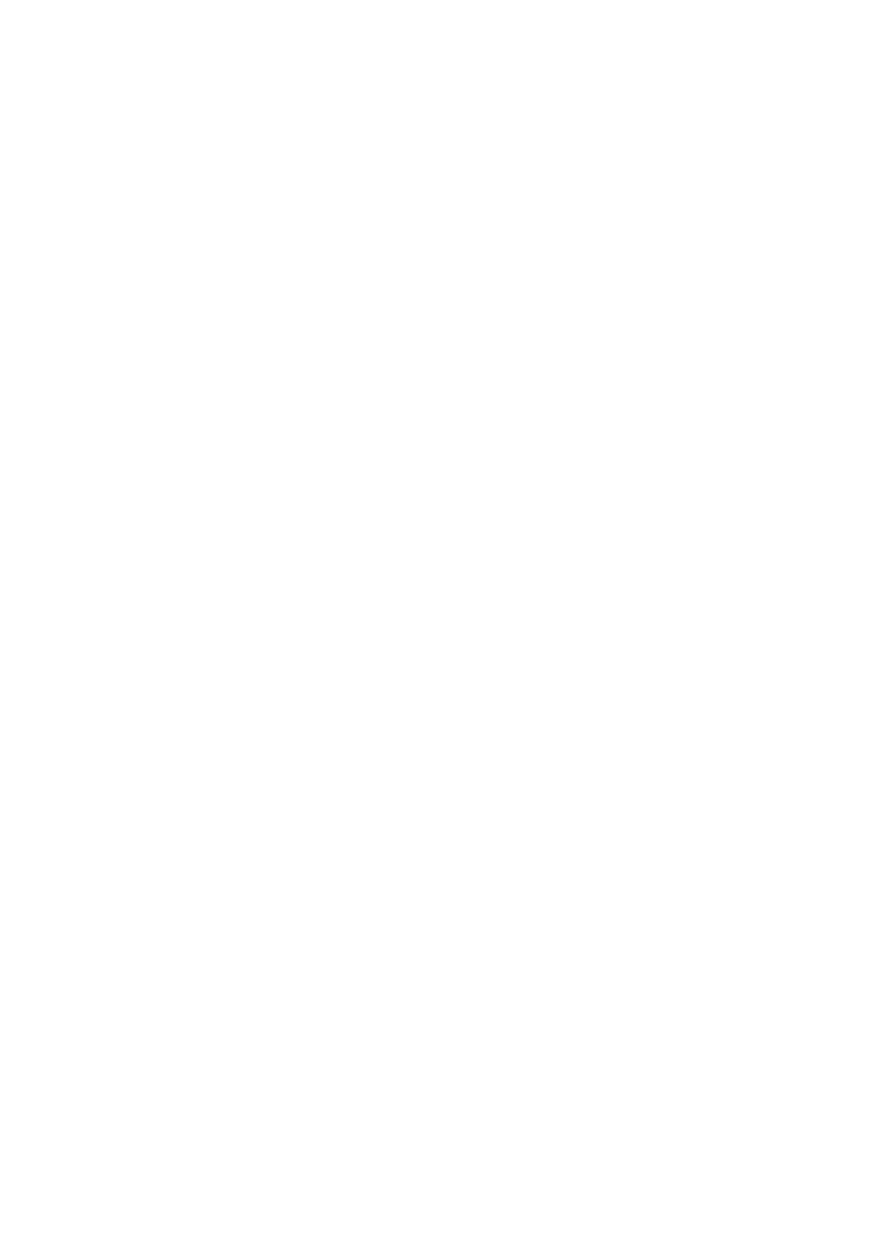
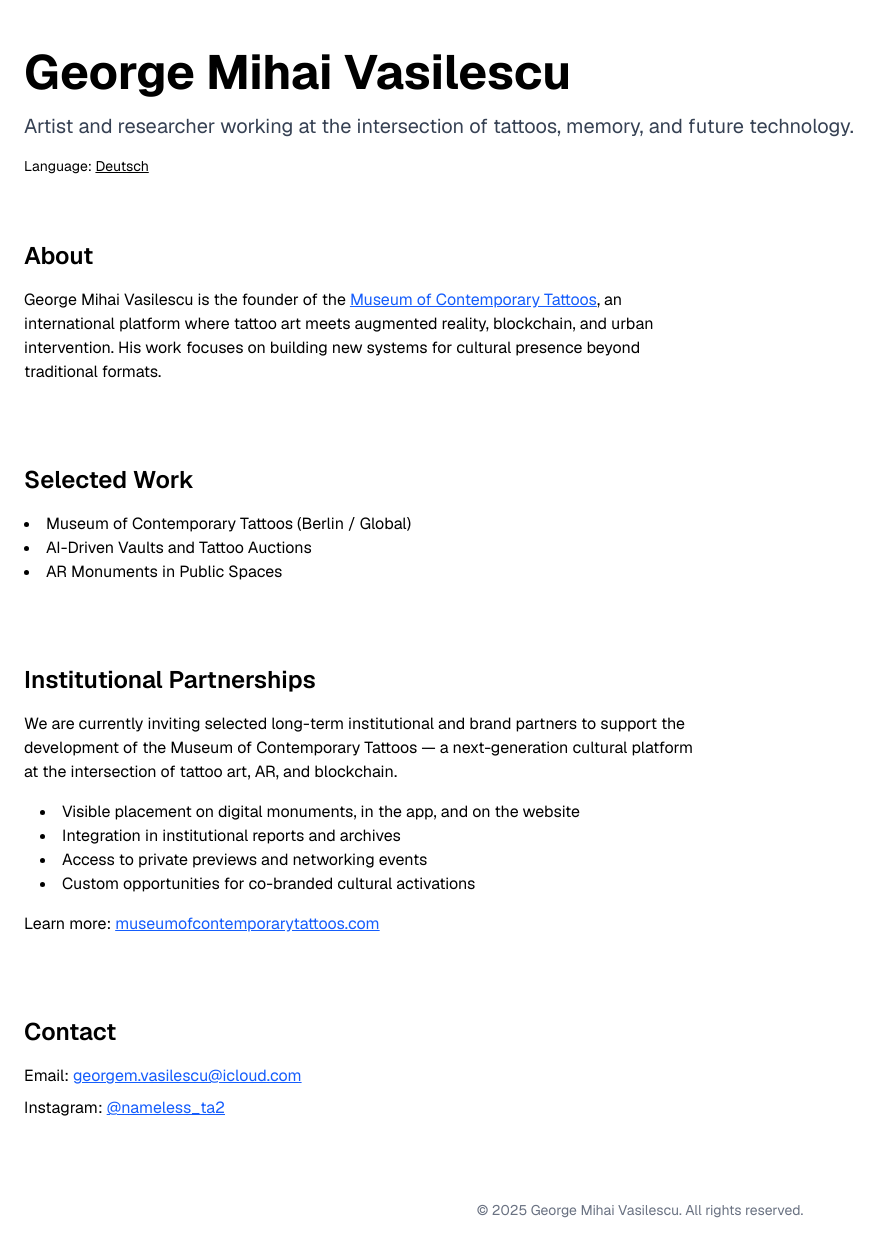
Before and after one commit to GeorgeMihaiVasilescu/george-mihai-vasilescu-site, a Next.js app: page / in a window 1280 px wide. Before the commit this address had no page. Shown: the top 1256 px of the page, without its empty margins (0-892 px from the left). Before the commit the page ends 800 px from the top, so only its background shows below. Built offline with nearby package versions, Linux system fonts and the light colour scheme.

Commit message:
Update layout and homepage, remove Knight page

```diff
--- a/src/app/knight/page.tsx
+++ /dev/null
@@ -1,26 +0,0 @@
-'use client';
-
-import { useState } from "react";
-import Link from "next/link";
-
-export default function KnightPage() {
-  const [code, setCode] = useState("");
-
-  return (
-    <main className="min-h-screen flex flex-col items-center justify-center bg-black text-white font-mono px-4">
-      <div className="text-5xl font-semibold mb-6">AK</div>
-
-      <input
-        type="text"
-        value={code}
-        onChange={(e) => setCode(e.target.value)}
-        className="px-4 py-2 mb-4 bg-gray-800 text-white rounded-md border border-gray-600 focus:outline-none focus:ring-2 focus:ring-red-500"
-        placeholder="Type your code here"
-      />
-
-      <Link href="/">
-        <span className="text-sm text-white hover:underline">← Back to Home</span>
-      </Link>
-    </main>
-  );
-}
--- a/src/app/layout.tsx
+++ b/src/app/layout.tsx
@@ -1,6 +1,7 @@
 import type { Metadata } from "next";
 import { Geist, Geist_Mono } from "next/font/google";
 import "./globals.css";
+import Head from "next/head";
 
 const geistSans = Geist({
   variable: "--font-geist-sans",
@@ -12,6 +13,7 @@ const geistMono = Geist_Mono({
   subsets: ["latin"],
 });
 
+// SEO metadata for Google and social sharing
 export const metadata: Metadata = {
   title: "George Mihai Vasilescu – Official Website",
   description:
@@ -47,9 +49,9 @@ export default function RootLayout({
 }>) {
   return (
     <html lang="en">
-      <head>
+      <Head>
         <meta name="google-site-verification" content="o4f8f37mLQVqv3c1AH7azsbxP-R6TKlCKEqtVszqAwQ" />
-      </head>
+      </Head>
       <body className={`${geistSans.variable} ${geistMono.variable} antialiased`}>
         {children}
       </body>
--- a/src/app/page.tsx
+++ b/src/app/page.tsx
@@ -1,14 +1,61 @@
-'use client';
+export default function Home() {
+  return (
+    <main className="relative min-h-screen px-6 py-12 font-sans bg-white text-black">
+      <header className="mb-16">
+        <h1 className="text-5xl font-bold mb-4">George Mihai Vasilescu</h1>
+        <p className="text-xl text-gray-700">
+          Artist and researcher working at the intersection of tattoos, memory, and future technology.
+        </p>
+        <div className="text-sm mt-4">
+          Language: <a href="/de" className="underline hover:text-blue-600">Deutsch</a>
+        </div>
+      </header>
 
-import { useEffect } from 'react';
-import { useRouter } from 'next/navigation';
+      <section id="about" className="mb-20">
+        <h2 className="text-2xl font-semibold mb-4">About</h2>
+        <p className="max-w-2xl">
+          George Mihai Vasilescu is the founder of the <a href="https://museumofcontemporarytattoos.com" className="underline text-blue-600" target="_blank">Museum of Contemporary Tattoos</a>, an international platform where tattoo art meets augmented reality, blockchain, and urban intervention. His work focuses on building new systems for cultural presence beyond traditional formats.
+        </p>
+      </section>
 
-export default function HomeRedirect() {
-  const router = useRouter();
+      <section id="projects" className="mb-20">
+        <h2 className="text-2xl font-semibold mb-4">Selected Work</h2>
+        <ul className="list-disc list-inside">
+          <li>Museum of Contemporary Tattoos (Berlin / Global)</li>
+          <li>AI-Driven Vaults and Tattoo Auctions</li>
+          <li>AR Monuments in Public Spaces</li>
+        </ul>
+      </section>
 
-  useEffect(() => {
-    router.replace('/en');
-  }, [router]);
+      <section id="partnerships" className="mb-20">
+        <h2 className="text-2xl font-semibold mb-4">Institutional Partnerships</h2>
+        <p className="max-w-2xl mb-4">
+          We are currently inviting selected long-term institutional and brand partners to support the development of the Museum of Contemporary Tattoos — a next-generation cultural platform at the intersection of tattoo art, AR, and blockchain.
+        </p>
+        <ul className="list-disc list-inside ml-4 mb-4">
+          <li>Visible placement on digital monuments, in the app, and on the website</li>
+          <li>Integration in institutional reports and archives</li>
+          <li>Access to private previews and networking events</li>
+          <li>Custom opportunities for co-branded cultural activations</li>
+        </ul>
+        <p className="mt-2">
+          Learn more: <a href="https://museumofcontemporarytattoos.com" className="text-blue-600 underline" target="_blank">museumofcontemporarytattoos.com</a>
+        </p>
+      </section>
 
-  return null;
+      <section id="contact" className="mb-20">
+        <h2 className="text-2xl font-semibold mb-4">Contact</h2>
+        <p className="mt-2">
+          Email: <a href="mailto:georgem.vasilescu@icloud.com" className="text-blue-600 underline">georgem.vasilescu@icloud.com</a>
+        </p>
+        <p className="mt-2">
+          Instagram: <a href="https://instagram.com/nameless_ta2" className="text-blue-600 underline" target="_blank">@nameless_ta2</a>
+        </p>
+      </section>
+
+      <footer className="text-sm text-gray-500 flex flex-col items-center">
+        <p>&copy; 2025 George Mihai Vasilescu. All rights reserved.</p>
+      </footer>
+    </main>
+  );
 }
```
